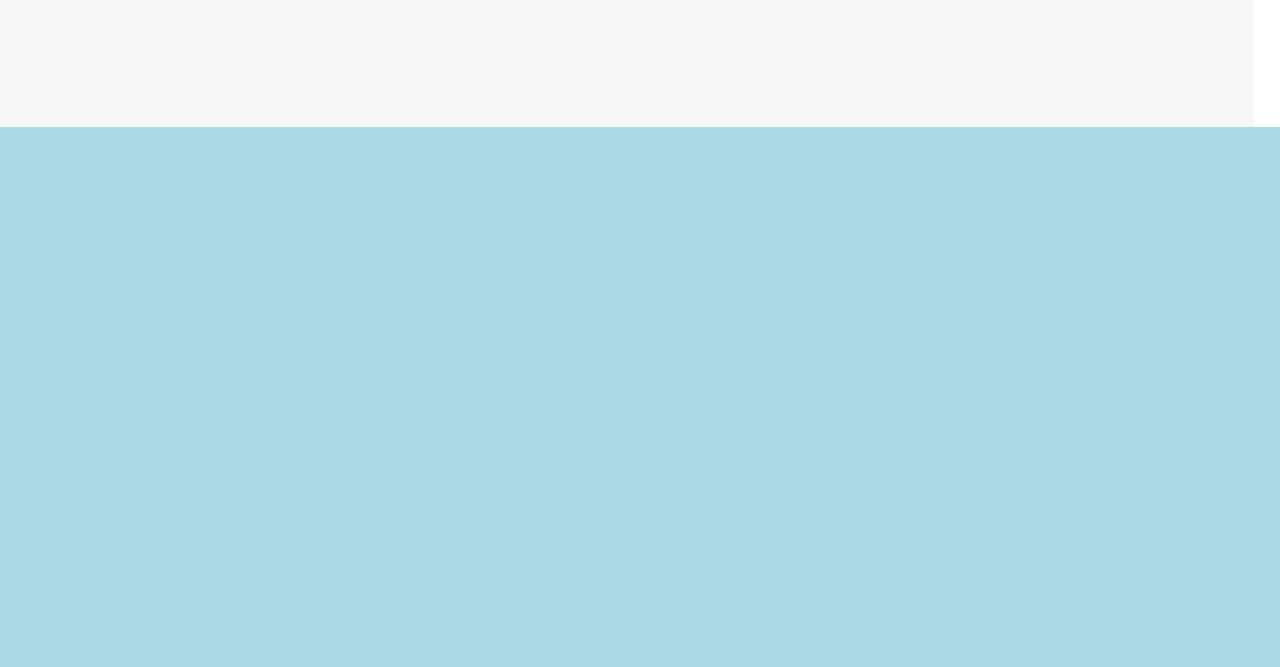
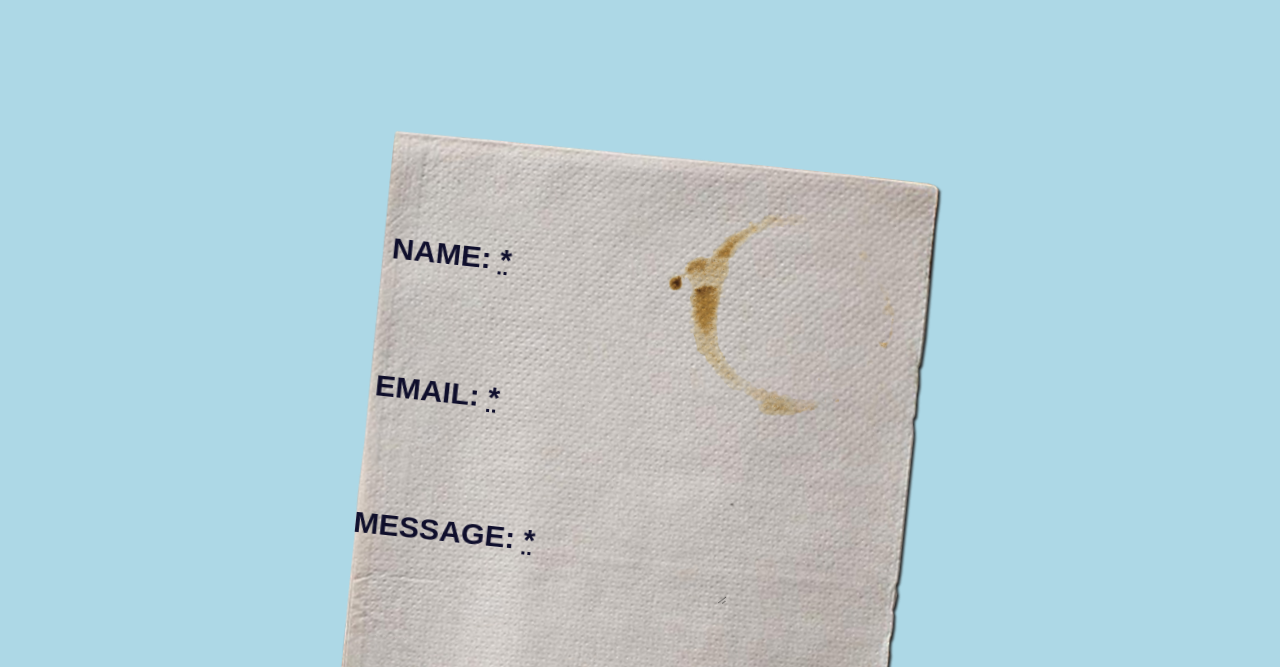
Before and after one commit to nathan-kennedy/portfolio, a plain HTML site: page index.html in a window 1280 px wide. Shown: the part 1553-2220 px from the top of the page. Drawn offline with Linux system fonts and the light colour scheme; a web font is replaced by a local one.

Commit message:
Add files via upload

```diff
--- a/index.html
+++ b/index.html
@@ -4,12 +4,12 @@
     <meta charset="UTF-8">
     <meta http-equiv="X-UA-Compatible" content="IE=edge">
     <meta name="viewport" content="width=device-width, initial-scale=1.0">
+    <link rel="stylesheet" href="https://use.typekit.net/xux4lsh.css">
     <link rel="preconnect" href="https://fonts.googleapis.com">
     <link rel="preconnect" href="https://fonts.gstatic.com" crossorigin>
     <link href="https://fonts.googleapis.com/css2?family=Outfit:wght@100;500;900&family=Source+Serif+Pro:ital,wght@0,400;0,700;1,400;1,700&display=swap" rel="stylesheet">
     <link rel="stylesheet" href="styles.css" />
     <link rel="stylesheet" href="resets.css" />
-    <link rel="stylesheet" href="https://use.typekit.net/xux4lsh.css">
     <title>Nathan Kennedy's Portfolio</title>
 
 </head>
@@ -55,13 +55,32 @@
       </div>
     </div>
     <div class="coding-languages">
+      <img src="/images/post-it.png" class="post-it">
       <img class="html5 svgs" src="/images/coding language vector logos/HTML 5.svg">
       <img class="css3 svgs" src="/images/coding language vector logos/CSS.svg">
       <img class="javascript svgs" src="/images/coding language vector logos/JavaScript.svg">
     </div>
   </section>
-  <form class="contact">
-
-  </form>
+  <section id="form">
+    <div class="form">
+      <img class="napkin" src="/images/napkin-coffee-ring.png" width="721" height="718">
+      <form class="contact" action="mailto:nathankennedy1@gmail.com">
+        <div class="fields">
+          <div class="napkin-name">
+            <label for="name">NAME: <abbr title="required" aria-label="required">*</abbr></label>
+            <input id="name" type="text" name="name">
+          </div>
+          <div class="napkin-email">
+            <label for="email">EMAIL: <abbr title="required" aria-label="required">*</abbr></label>
+            <input id="email" type="email" name="email">
+          </div>
+          <div class="napkin-textarea">
+            <label for="textarea">MESSAGE: <abbr title="required" aria-label="required">*</abbr></label>
+            <textarea id="textarea" type="textarea" name="textarea"></textarea>
+          </div>
+        </div>
+      </form>
+    </div>
+  </section>
 </body>
 </html>
--- a/styles.css
+++ b/styles.css
@@ -191,17 +191,24 @@ li:hover {
 .coding-languages {
   width: 20vw;
   display: flex;
-  justify-content: center;
   flex-direction: row;
   width: 82%;
-  padding-top: 70vh;
+  padding-top: 60vh;
   padding-left: 9%;
   padding-right: 9%;
-  padding-bottom: 20vh;
+}
+
+.post-it {
+  width: 50%;
+  background-color: transparent;
+  margin: -8vh 0 0 0;
+  padding: 0;
+
 }
 
 .svgs {
   height: 20vh;
+  display: none;
 }
 
 .javascript {
@@ -210,8 +217,71 @@ li:hover {
   height: 17vh;
 }
 
-form {
+.form {
+  display: flex;
+  justify-content: center;
+  align-items: center;
   height: 100vh;
   background-color: var(--lightblue);
   width: 100%;
+  padding: 0;
+  margin: 0;
 }
+
+.napkin {
+  width: 550px;
+  height: 550px;
+  padding: 0;
+  margin: 0;
+  margin-top: 8vh;
+  transform: rotate(6deg);
+  filter: drop-shadow(2px 2px 1px #222);
+}
+
+.contact {
+  mix-blend-mode: multiply;
+  font-family: reenie-beanie, sans-serif;
+  font-size: 1.9em;
+  font-weight: bold;
+  color: rgb(19, 19, 59);
+  width: 550px;
+  height: 550px;
+  position: absolute;
+  z-index: 4;
+  padding: 0;
+  margin: 0;
+  margin-top: 8vh;
+  transform: rotate(6deg);
+}
+
+.fields {
+  height: 100%;
+  display: flex;
+  flex-direction: column;
+  align-items: center;
+  justify-content: space-evenly;
+  padding-bottom: 6vh;
+}
+
+#name {
+    background: transparent;
+    outline: 0;
+    border-width: 0;
+    border-color: rgb(19, 19, 59);
+}
+
+#email {
+  background: transparent;
+  outline: 0;
+  border-width: 0;
+  border-color: rgb(19, 19, 59);
+}
+
+#textarea {
+  height:3em;
+  margin-top: -11vh;
+  background: transparent;
+  outline: 0;
+  border-width: 0;
+  border-color: rgb(19, 19, 59);
+}
```
Also changed, not shown: images/napkin-coffee-ring.png (added), images/post-it.png (added).
